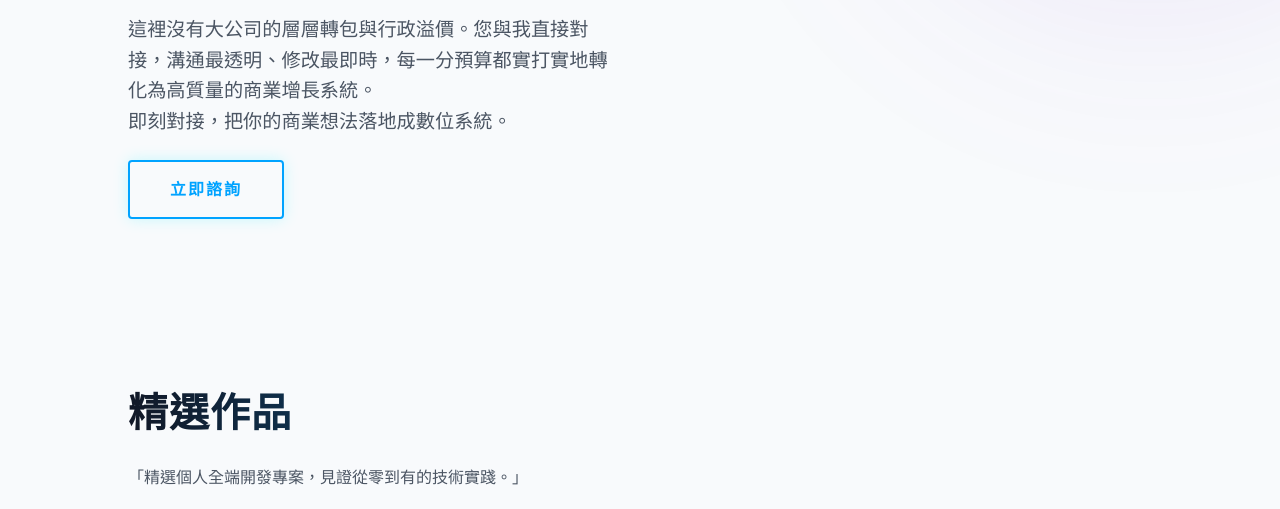
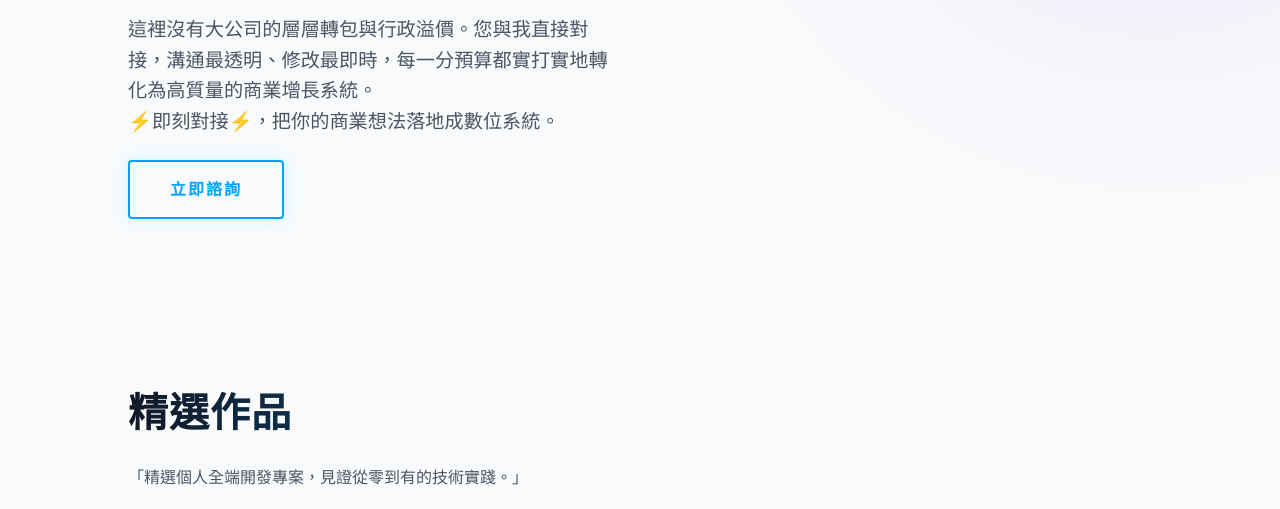
Before and after one commit to cocoyao570/cmhotai, a website: page public/index.html in a window 1280 px wide. Shown: the part 839-1348 px from the top of the page. Drawn offline with Linux system fonts and the light colour scheme.

Commit message:
Update index.html

```diff
--- a/public/index.html
+++ b/public/index.html
@@ -580,7 +580,7 @@ font-size:16px;
 <li><strong>研發至變現閉環</strong>：我兼具 Meta、Google 與 YouTube 精準投流實力。不只寫代碼，更從底層埋好 Pixel 與 CAPI 追蹤，用數據幫您開拓線上客源</li>
 </ul>
 <p>這裡沒有大公司的層層轉包與行政溢價。您與我直接對接，溝通最透明、修改最即時，每一分預算都實打實地轉化為高質量的商業增長系統。</p>
-<p>即刻對接，把你的商業想法落地成數位系統。</p>
+<p>⚡️即刻對接⚡️，把你的商業想法落地成數位系統。</p>
 </div>
 <div data-en>
 <h1>Seize Opportunities, Build Your Digital Systems</h1>
```
